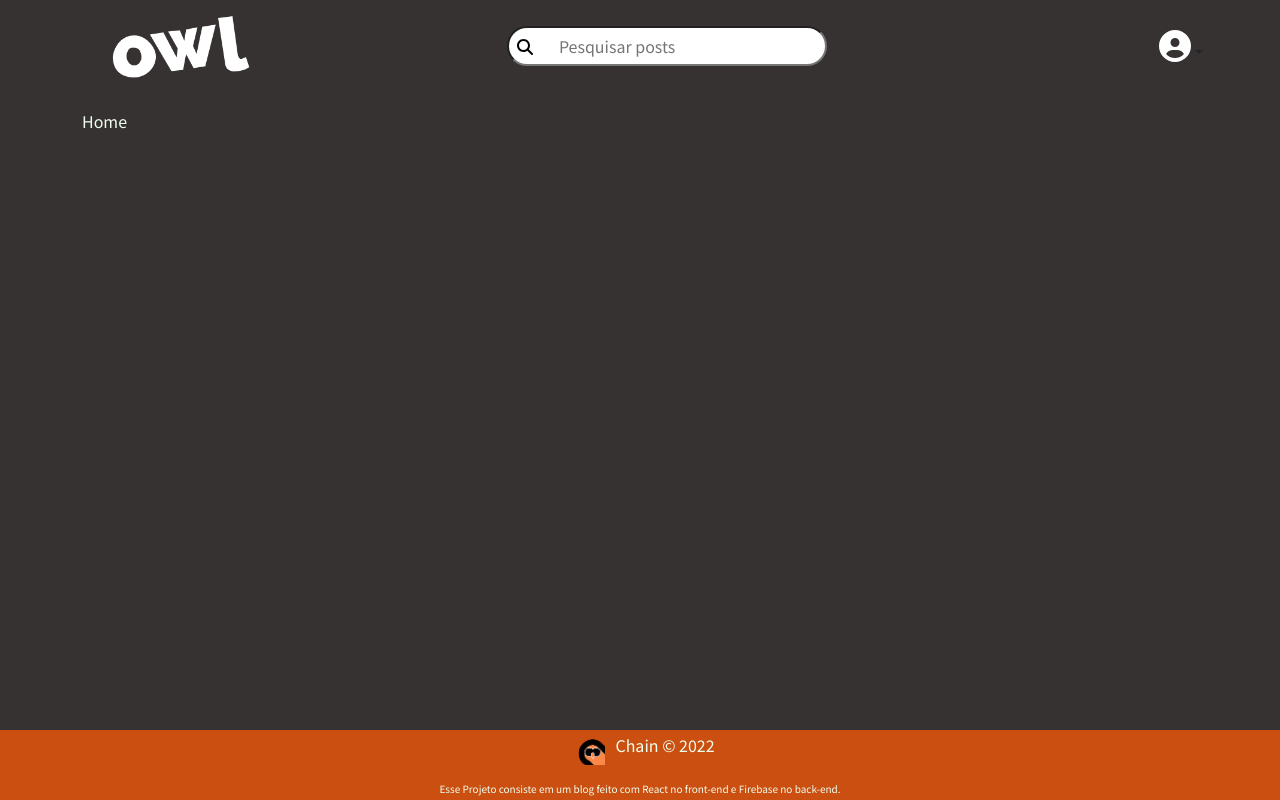
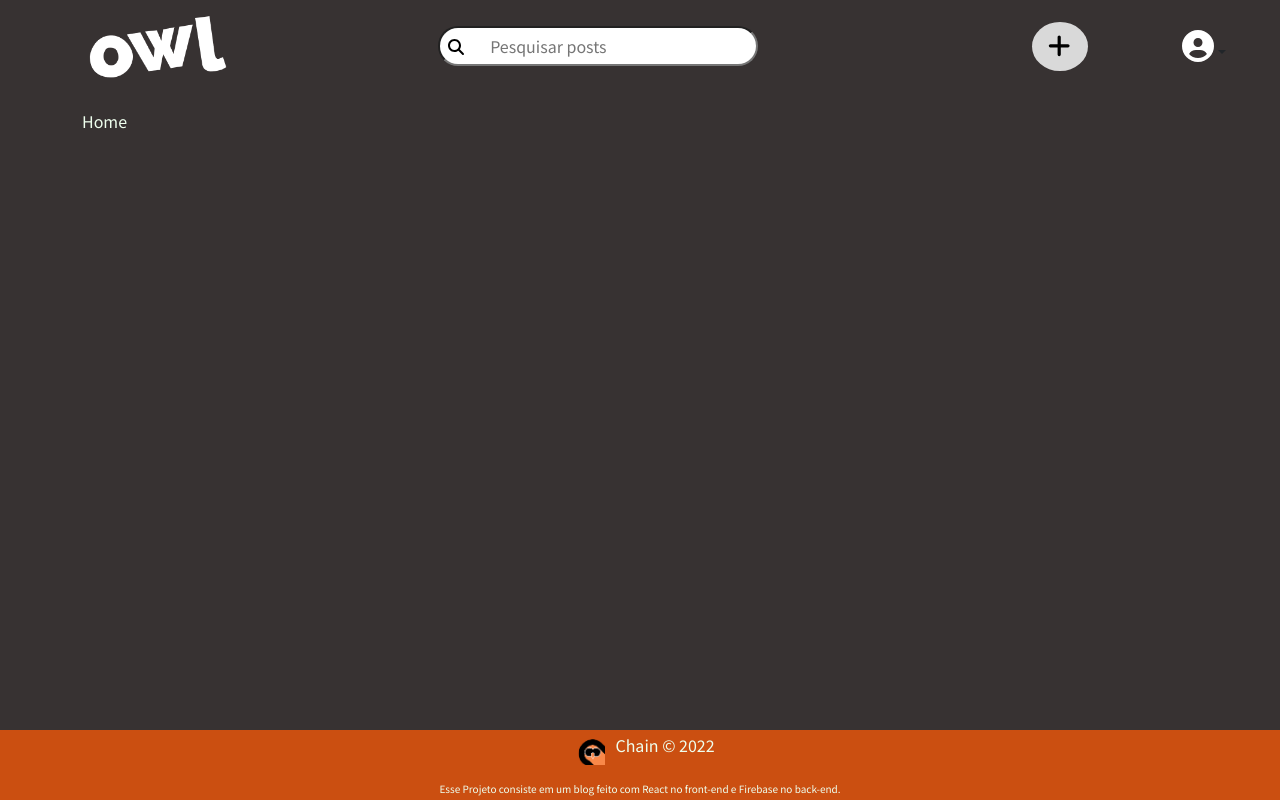
Before and after one commit to Jeff-Christian/Owl-Blog, a React (Create React App) app: page /home in a window 1280 px wide. Built offline with nearby package versions, Linux system fonts and the light colour scheme; no server answers; sample sign-in values are in the browser's storage.

Commit message:
added a button for new post

```diff
--- a/src/Pages/Home/Home.js
+++ b/src/Pages/Home/Home.js
@@ -10,6 +10,7 @@ import logoSocial from "../../images/logo-social.png";
 import { FontAwesomeIcon } from '@fortawesome/react-fontawesome';
 import { faSearch } from '@fortawesome/free-solid-svg-icons';
 import { faCircleUser } from '@fortawesome/free-solid-svg-icons';
+import { faPlus } from '@fortawesome/free-solid-svg-icons';
 
 // Hooks
 import { useAuthentication } from "../../hooks/useAuthentication";
@@ -29,11 +30,15 @@ const Home = () => {
           <FontAwesomeIcon icon={faSearch} />
           <input type="text" placeholder='Pesquisar posts' />
         </li>
-        <div class="dropdown">
-          <button class="btn dropdown-toggle" type="button" data-bs-toggle="dropdown" aria-expanded="false">
+        <li className={styles.newPost}>
+          <FontAwesomeIcon icon={faPlus} />
+          <span id={styles.tooltipText}>O quê você quer postar?</span>
+        </li>
+        <div className="dropdown">
+          <button className="btn dropdown-toggle" type="button" data-bs-toggle="dropdown" aria-expanded="false">
             <FontAwesomeIcon icon={faCircleUser} />
           </button>
-          <ul class="dropdown-menu">
+          <ul className="dropdown-menu">
             <li><Link onClick={logout} className="dropdown-item">Sair</Link></li>
           </ul>
         </div>
--- a/src/Pages/Home/Home.module.css
+++ b/src/Pages/Home/Home.module.css
@@ -31,6 +31,62 @@
     color: black;
 }
 
+/* Field of new post */
+.newPost{
+    width: 56px;
+    height: 49px;
+
+    position: relative;
+
+    background: #D9D9D9;
+    border-radius: 50%;
+
+    cursor: pointer;
+}
+
+.newPost svg{
+    position: absolute;
+
+    right: 17px;
+    bottom: 12px;
+    font-size: 1.6em;
+
+    color: black;
+}
+
+#tooltipText{
+    position: absolute;
+    left: 50%;
+    top: 0;
+    transform: translateX(-50%);
+    background-color: #000;
+    color: #fff;
+    font-size: 12px;
+    white-space: nowrap;
+    padding: 10px 15px;
+    border-radius: 7px;
+    visibility: hidden;
+    opacity: 0;
+    transition: opacity 0.5s ease;
+}
+
+/* #tooltipText::before{
+    content: "";
+    position: absolute;
+    left: 50%;
+    top: 100%;
+    transform: translateX(-50%);
+    border: 15px solid;
+    border-color: #000 #0000 #0000 #0000;
+} */
+
+
+.newPost:hover #tooltipText{
+    bottom: 30%;
+    visibility: visible;
+    opacity: 1;
+}
+
 .userArea{
     margin-right: 4em;
 }
```
